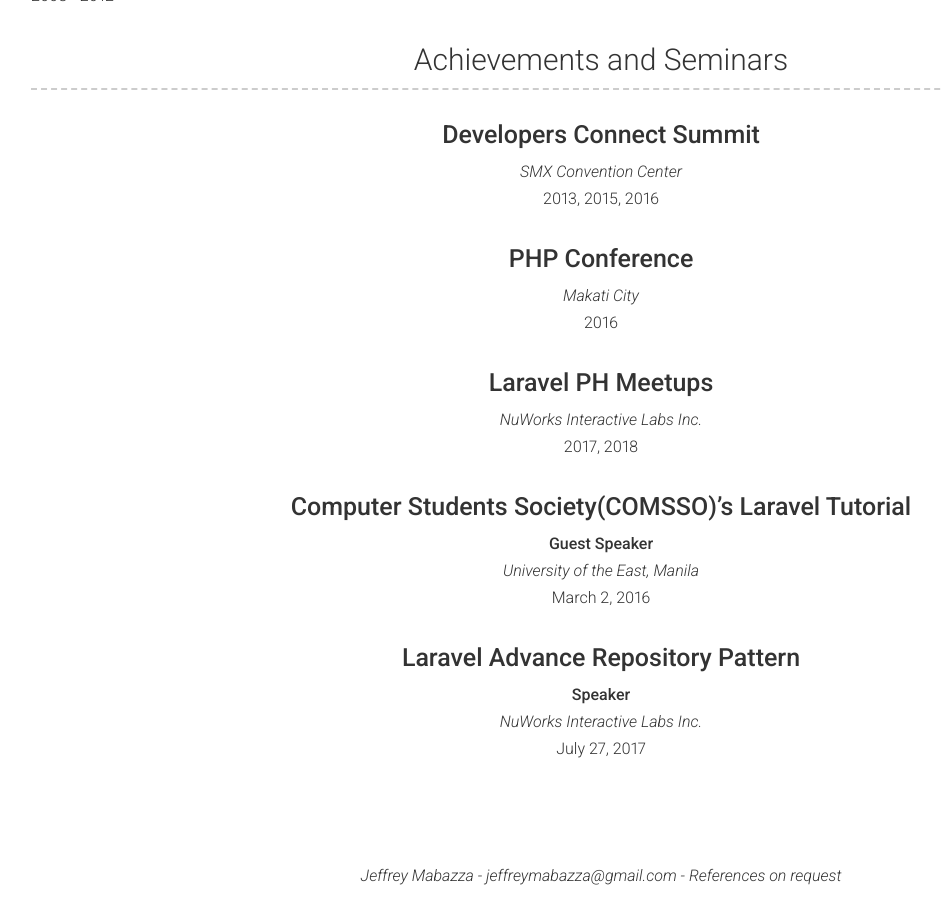
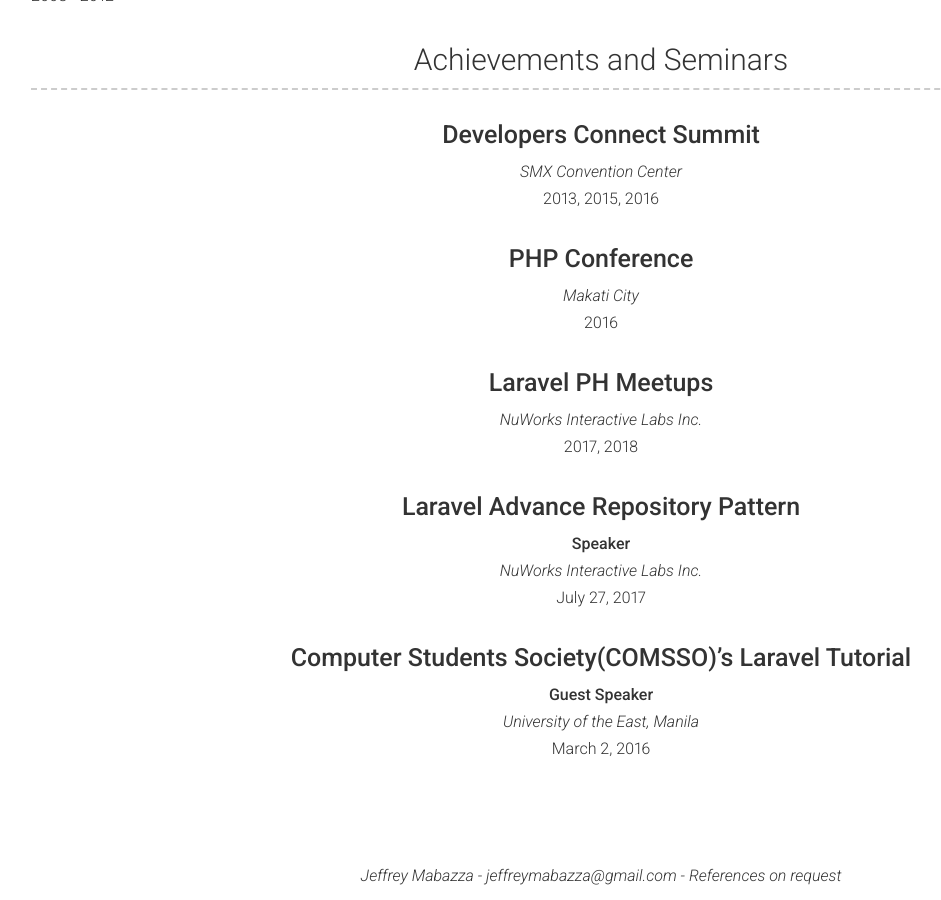
Before and after one commit to jeffmabazza/jeffreymabazza.github.io, a Jekyll site: the page built from index.md, in a window 1280 px wide and 900 px high, scrolled down 1079 px. Shown: the whole window, without its empty margins (39-980 px from the left). Built offline with Jekyll 4.4.1, drawn with Linux system fonts in a browser that asks for light colours; part of the change alters nothing that is shown.

```diff
--- a/_data/seminar.yml
+++ b/_data/seminar.yml
@@ -11,14 +11,14 @@
   venue: NuWorks Interactive Labs Inc.
   dates: 2017, 2018
 
+- name: Laravel Advance Repository Pattern
+  venue: NuWorks Interactive Labs Inc.
+  dates: July 27, 2017
+  description: |
+    Speaker
+
 - name: Computer Students Society(COMSSO)’s Laravel Tutorial
   venue: University of the East, Manila
   dates: March 2, 2016
   description: |
     Guest Speaker
-
-- name: Laravel Advance Repository Pattern
-  venue: NuWorks Interactive Labs Inc.
-  dates: July 27, 2017
-  description: |
-    Speaker
```
